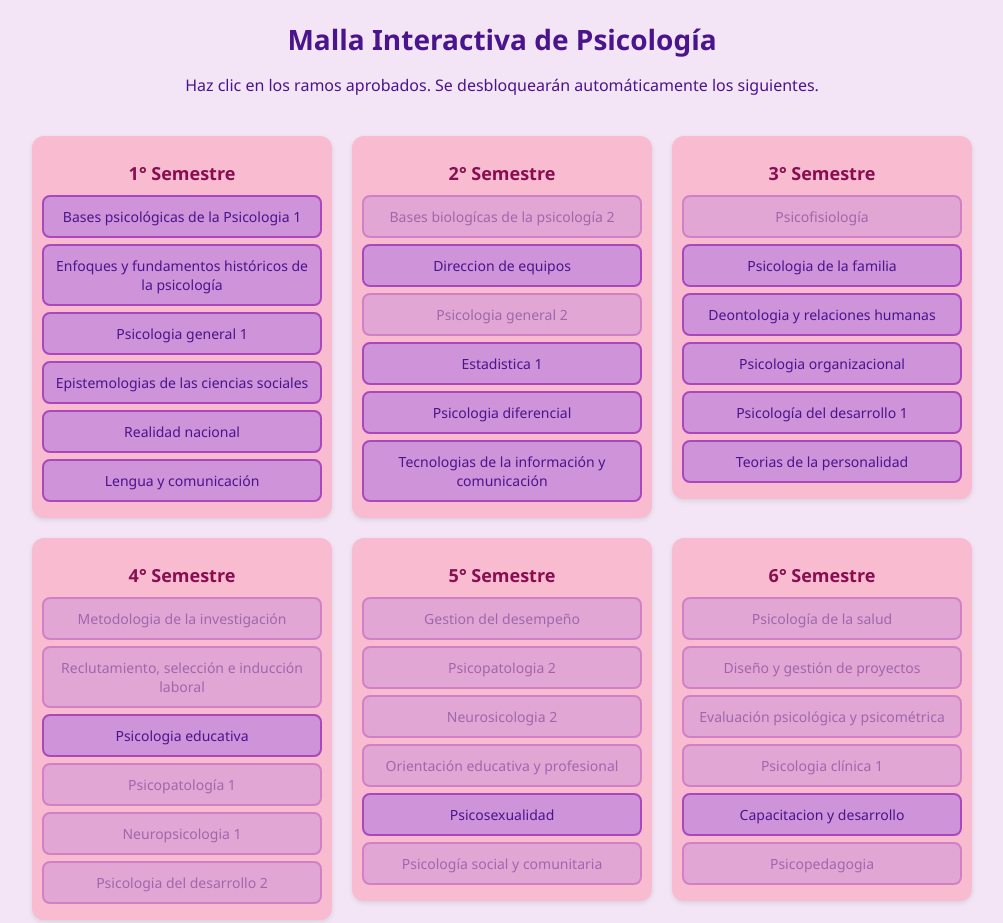
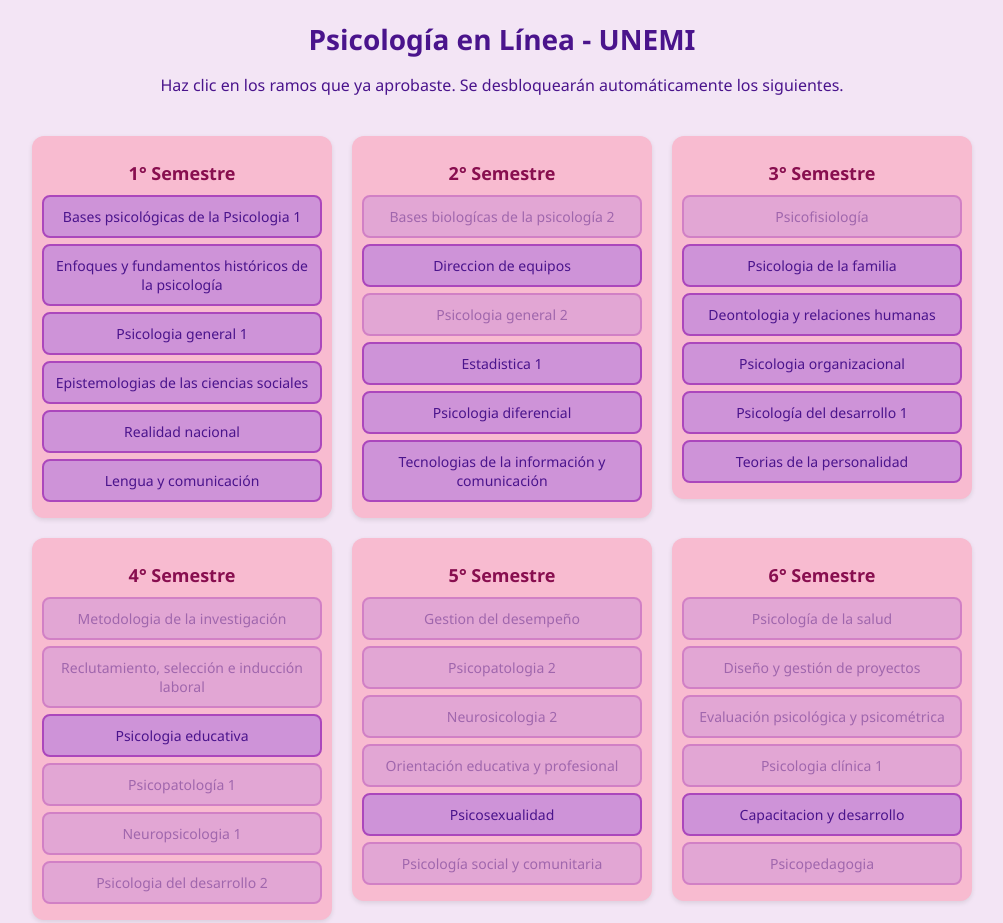
Before and after one commit to Yoshi-24-Maru/PSICOLOGIA-EN-LINEA-_-UNEMI, a plain HTML site: page index.html in a window 1280 px wide. Shown: the top 923 px of the page, without its empty margins (138-1141 px from the left). Drawn offline with Linux system fonts and the light colour scheme.

Commit message:
Update index.html

```diff
--- a/index.html
+++ b/index.html
@@ -3,12 +3,14 @@
 <head>
   <meta charset="UTF-8" />
   <meta name="viewport" content="width=device-width, initial-scale=1.0"/>
-  <title>Malla Interactiva - Psicología</title>
+  <title>Psicología en Línea - UNEMI</title>
   <link rel="stylesheet" href="estilos.css" />
 </head>
 <body>
-  <h1>Malla Interactiva de Psicología</h1>
-  <p class="instrucciones">Haz clic en los ramos aprobados. Se desbloquearán automáticamente los siguientes.</p>
+  <h1>Psicología en Línea - UNEMI</h1>
+  <p class="instrucciones">
+    Haz clic en los ramos que ya aprobaste. Se desbloquearán automáticamente los siguientes.
+  </p>
 
   <div class="semestres-container" id="grid">
     <!-- Las columnas por semestre y ramos serán generadas con JS -->
```
